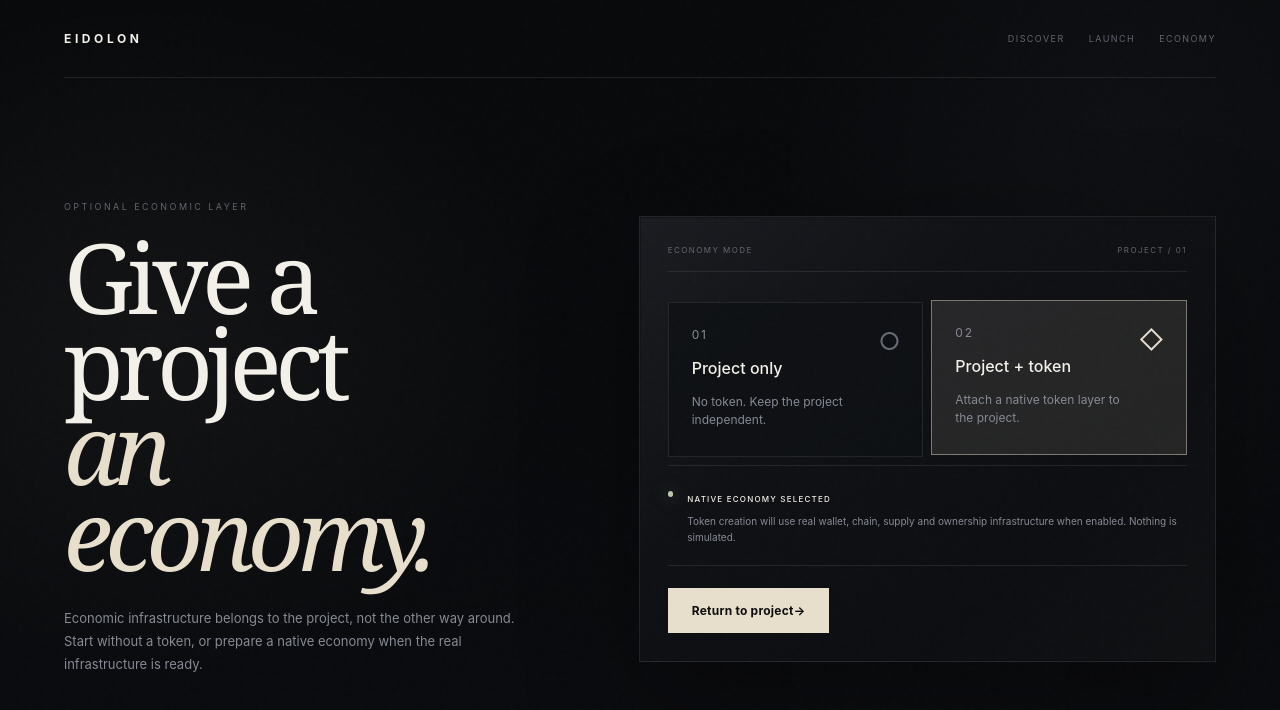
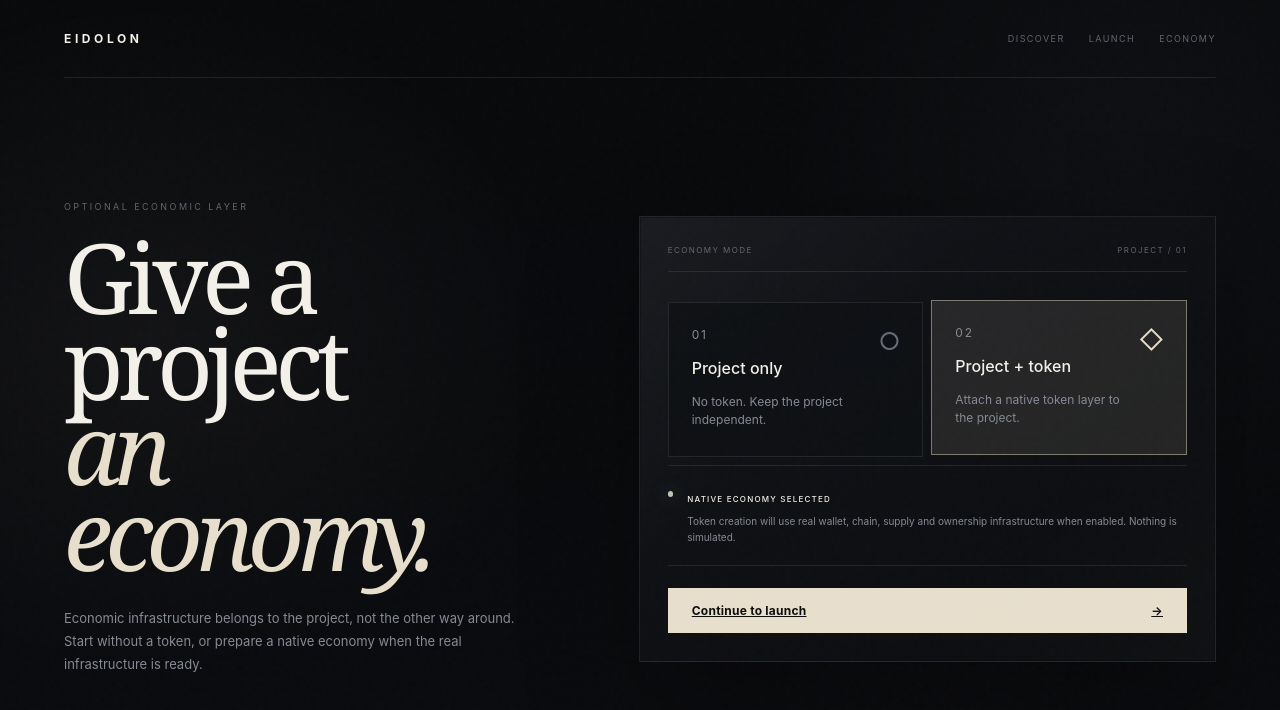
Before and after one commit to saalax4721x-coder/EIDOLON, a Next.js app: page /economy in a window 1280 px wide. Shown: the top 710 px of the page. Built offline with nearby package versions, Linux system fonts and the light colour scheme.

Commit message:
fix: keep economy surface honest about project context

```diff
--- a/app/economy/page.tsx
+++ b/app/economy/page.tsx
@@ -24,7 +24,7 @@ export default function Economy() {
             <button className={mode === "token" ? "economy active" : "economy"} onClick={() => setMode("token")}><span className="economy-index">02</span><strong>Project + token</strong><span>Attach a native token layer to the project.</span><i>◇</i></button>
           </div>
           <div className="economy-readout"><span className="readout-dot"/><div><strong>{mode === "token" ? "NATIVE ECONOMY SELECTED" : "INDEPENDENT PROJECT SELECTED"}</strong><p>{mode === "token" ? "Token creation will use real wallet, chain, supply and ownership infrastructure when enabled. Nothing is simulated." : "You can activate an economy later without replacing the project's canonical identity."}</p></div></div>
-          <button className="primary" onClick={() => location.href="/project"}>Return to project <span>→</span></button>
+          <a className="primary" href="/launch">Continue to launch <span>→</span></a>
         </div>
       </section>
     </main>
```
